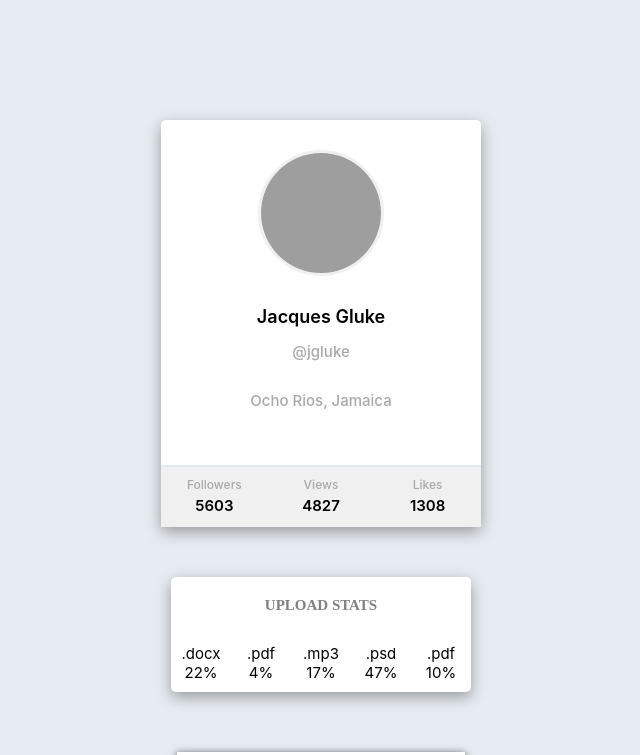
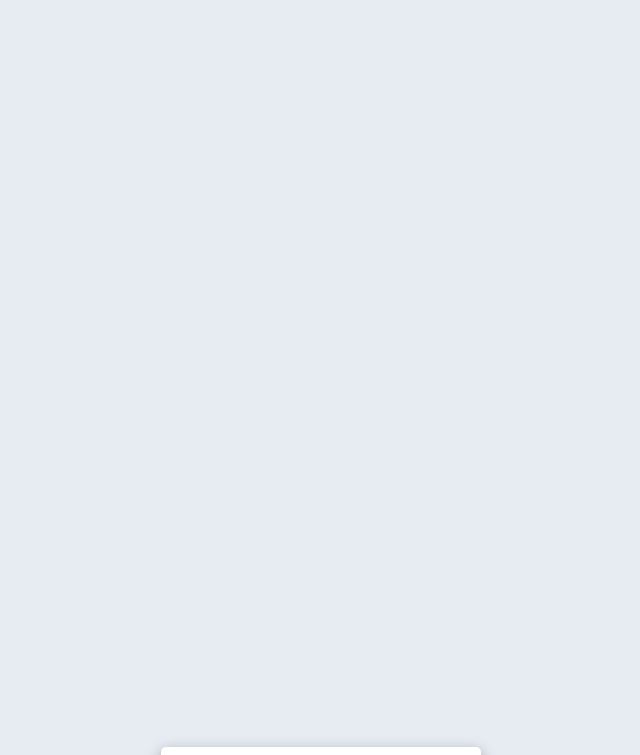
Before and after one commit to Faleksus/goit-react-hw-01-components, a React (Create React App) app: page / in a window 1280 px wide. Shown: the top 755 px of the page, without its empty margins (319-959 px from the left). Built offline with nearby package versions, Linux system fonts and the light colour scheme; grey boxes are pictures that could not be loaded.

Commit message:
corrected

```diff
--- a/src/components/App.jsx
+++ b/src/components/App.jsx
@@ -30,7 +30,7 @@ export const App = () => {
         stats={user.stats}
       />
 
-      <Statistics
+      {/* <Statistics
         title="Upload stats"
         stats={data}
       />
@@ -41,7 +41,7 @@ export const App = () => {
 
       <TransactionHistory
         items={transactions}
-      />
+      /> */}
 
     </div>
   );
```
